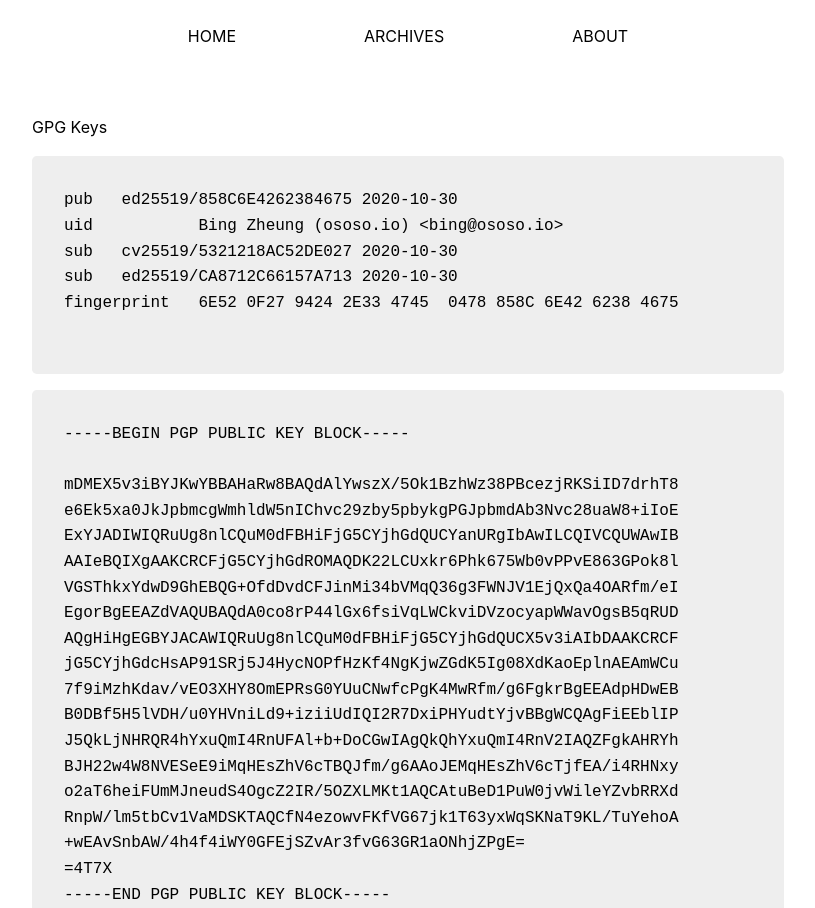
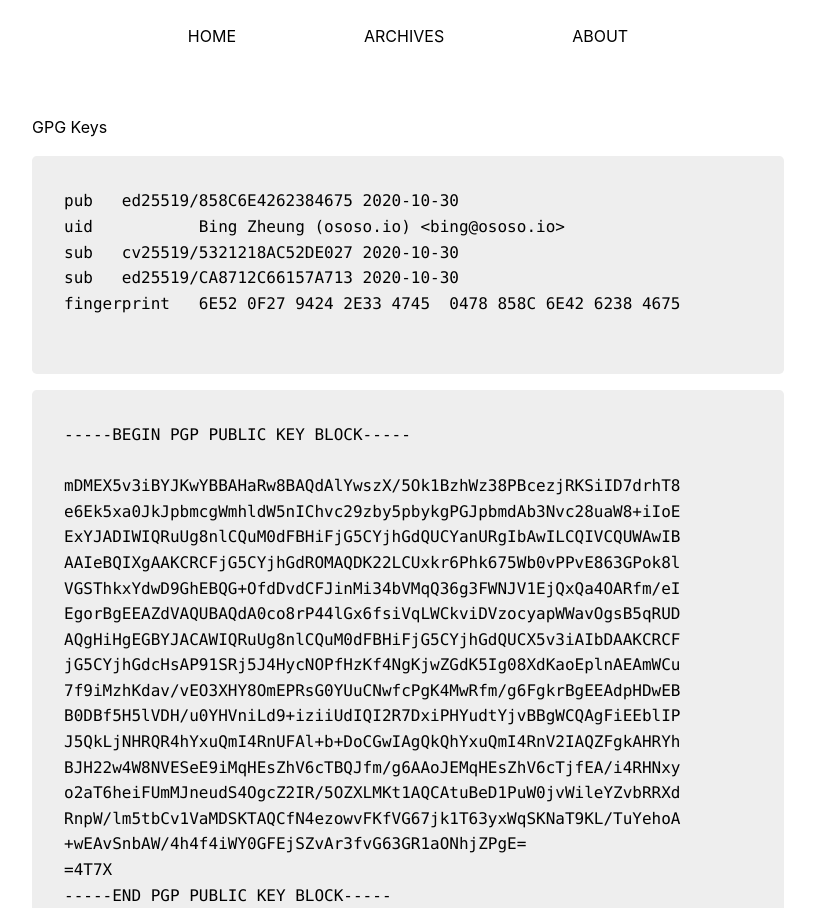
Before and after one commit to bingzheung/ososo, a plain HTML site: page keys/index.html in a window 1280 px wide. Shown: the top 908 px of the page, without its empty margins (232-1047 px from the left). Drawn offline with Linux system fonts and the light colour scheme.

Commit message:
Update font-family

```diff
--- a/css/basic.css
+++ b/css/basic.css
@@ -14,7 +14,7 @@
 */
 
 html, body {
-        font-family: -apple-system, BlinkMacSystemFont, SF Pro, Roboto, Helvetica Neue, Segoe UI, ui-sans-serif, sans-serif;
+        font-family: -apple-system, BlinkMacSystemFont, SF Pro, Roboto, Segoe UI, Helvetica Neue, Helvetica, Arial, Source Han Sans K, Noto Sans CJK KR, PingFang HK, Source Han Sans HC, Noto Sans CJK HK, ui-sans-serif, sans-serif, Apple Color Emoji, Noto Color Emoji, Segoe UI Emoji, Segoe UI Symbol;
         line-height: 1.6em;
 }
 
@@ -68,7 +68,7 @@ hr {
 }
 
 pre, code {
-        font-family: SF Mono, ui-monospace, monospace;
+        font-family: SF Mono, ui-monospace, Menlo, monospace;
 }
 pre {
         overflow: auto;
--- a/css/home.css
+++ b/css/home.css
@@ -1,5 +1,5 @@
 html, body {
-        font-family: -apple-system, BlinkMacSystemFont, SF Pro, Roboto, Segoe UI, Helvetica Neue, Helvetica, Arial, ui-sans-serif, sans-serif, Apple Color Emoji, Noto Color Emoji, Segoe UI Emoji, Segoe UI Symbol;
+        font-family: -apple-system, BlinkMacSystemFont, SF Pro, Roboto, Segoe UI, Helvetica Neue, Helvetica, Arial, Source Han Sans K, Noto Sans CJK KR, PingFang HK, Source Han Sans HC, Noto Sans CJK HK, ui-sans-serif, sans-serif, Apple Color Emoji, Noto Color Emoji, Segoe UI Emoji, Segoe UI Symbol;
         background-color: #efefef;
 }
 
```
